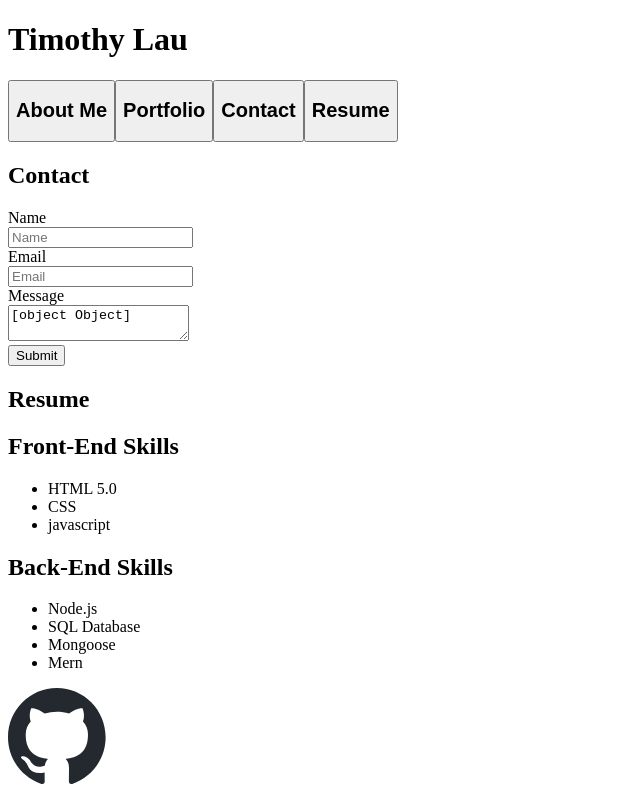
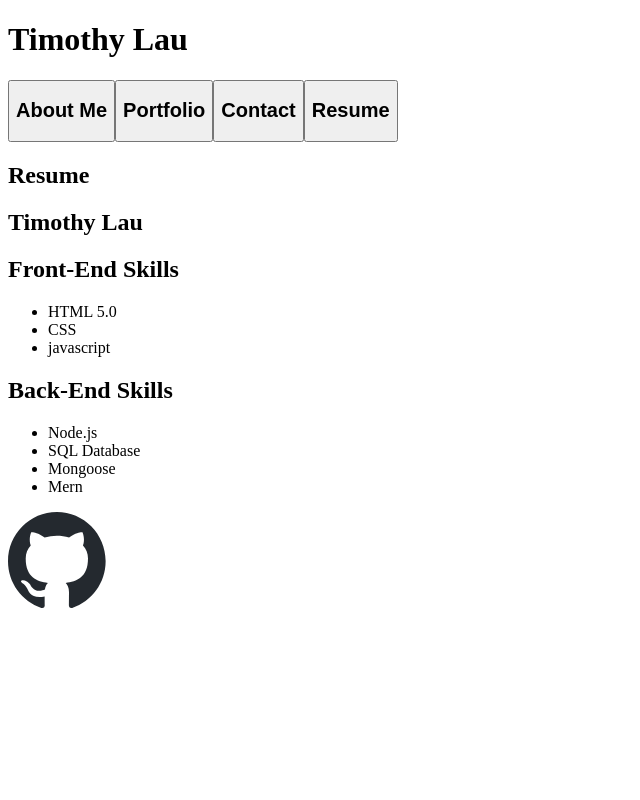
Before and after one commit to timo9939/assignment20, a React (Create React App) app in the folder my-portfolio/: page / in a window 1280 px wide. Both pictures are taken after a click on the button "Resume". Shown: the whole page, without its empty margins (0-640 px from the left). Built offline with nearby package versions, Linux system fonts and the light colour scheme.

Commit message:
nav button link finished

```diff
--- a/my-portfolio/src/App.js
+++ b/my-portfolio/src/App.js
@@ -1,4 +1,4 @@
-import React from 'react';
+import React,{useState} from 'react';
 // We import our Welcome component from our components folder so that we can eventually return it.
 
 import Header from './components/Header'
@@ -10,17 +10,45 @@ import ContactForm from './components/Contact'
 import Footer from './components/Footer'
 import Resume from './components/Resume';
 
+export default function App() {
+
+// create a state variable that keeps track of what page we're on
+// set that state variable to hold a string for the main page
+const [currentPage, setCurrentPage] = useState('Portfolio');
+
+const renderPage=()=>{
+  if (currentPage === 'Aboutme') {
+    return <AboutMe />;
+  }
+  else if (currentPage === 'Portfolio') {
+    return <Portfolio />;
+  }
+  else if (currentPage === 'ContactForm') {
+    return <ContactForm />;
+  }
+ else {
+  return <Resume/>
+ }
+}
+
+const handlePageChange = (page) => setCurrentPage(page);
+// return (
+//   <div>
+//     {/* We are passing the currentPage from state and the function to update it */}
+//     <NavTabs currentPage={currentPage} handlePageChange={handlePageChange} />
+//     {/* Here we are calling the renderPage method which will return a component  */}
+//     {renderPage()}
+//   </div>
+// );
 
 // Inside our App component, we have a return method that contains all the JSX we want to render to the screen.
 // In this example, we have a parent `div` that references the Welcome component that we imported at the top.
-export default function App() {
   return (
     <div>
       <Header/>
-      <Navigation/>
-      <ContactForm/>
-      <Resume/>
+      <Navigation handlePageChange={handlePageChange}/>
 
+       {renderPage()}
       <Footer/>
 
 
--- a/my-portfolio/src/components/Aboutme.js
+++ b/my-portfolio/src/components/Aboutme.js
@@ -1,7 +1,7 @@
 import React from "react";
 
- function aboutMe(){
-    return(
+function aboutMe() {
+    return (
         <section>
 
             <header>
--- a/my-portfolio/src/components/Header.js
+++ b/my-portfolio/src/components/Header.js
@@ -1,8 +1,16 @@
 import React from "react";
+import '../styles/header.css'
+import background from "./images/noodle.jpg"
+
+const styles={
+    headerstyle:{
+       fontSize:'50px'
+    }
+}
 
  function Headers(){
     return(
-<div>
+<div style={{backgroundImage:`url${background}`}}>
 <h1>Timothy Lau</h1>
 
 
--- a/my-portfolio/src/components/Navigation.js
+++ b/my-portfolio/src/components/Navigation.js
@@ -11,15 +11,18 @@ import React, { useState } from 'react'
 // import Footer from './components/Footer'
 
 
-function navigation(){
+function navigation(props){
+
+    const handlePageChange = props.handlePageChange;
+
     return(
 
 
 <section>
-<button ><h2>About Me</h2></button>
-<button><h2>Portfolio</h2></button>
-<button><h2>Contact</h2></button>
-<button><h2>Resume</h2></button>
+<button onClick={()=>handlePageChange('Aboutme')}><h2>About Me</h2></button>
+<button onClick={()=>handlePageChange('Portfolio')}><h2>Portfolio</h2></button>
+<button onClick={()=>handlePageChange('ContactForm')}><h2>Contact</h2></button>
+<button onClick={()=>handlePageChange('Resume')}><h2>Resume</h2></button>
 
 
 </section>
--- a/my-portfolio/src/components/Resume.js
+++ b/my-portfolio/src/components/Resume.js
@@ -4,7 +4,7 @@ import React from "react";
     return(
 <section>
 <h1>Resume</h1>
-
+<h1>Timothy Lau</h1>
 <h2>Front-End Skills</h2>
 <ul>
 <li>HTML 5.0</li>
--- /dev/null
+++ b/my-portfolio/src/styles/header.css
@@ -0,0 +1,3 @@
+.header{
+    background-color: grey;
+}
```
Lines whose indentation alone changed are shown as unchanged.
